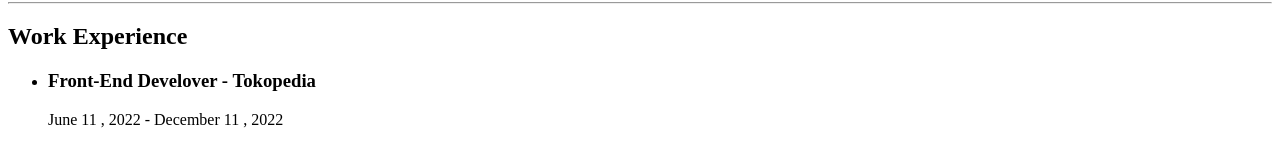
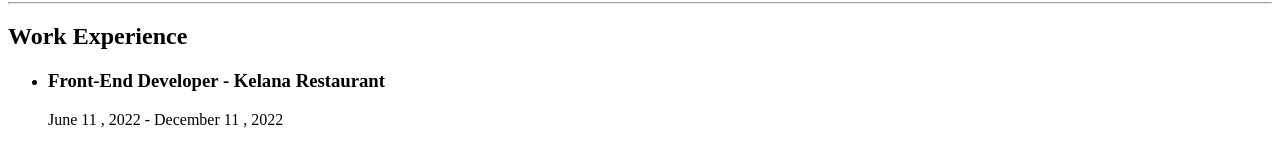
Before and after one commit to Ferzirayhan/my-profile-html, a plain HTML site: page index.html in a window 1280 px wide. Shown: the part 486-631 px from the top of the page. Drawn offline with Linux system fonts and the light colour scheme.

Commit message:
Update index.html

```diff
--- a/index.html
+++ b/index.html
@@ -23,7 +23,7 @@
     <h2>Work Experience</h2>
     <ul>
       <li>
-        <h3>Front-End Develover - Tokopedia</h3>
+        <h3>Front-End Developer - Kelana Restaurant</h3>
         <p>June 11 , 2022 - December 11 , 2022</p>
         <ul>
           <li>
```
